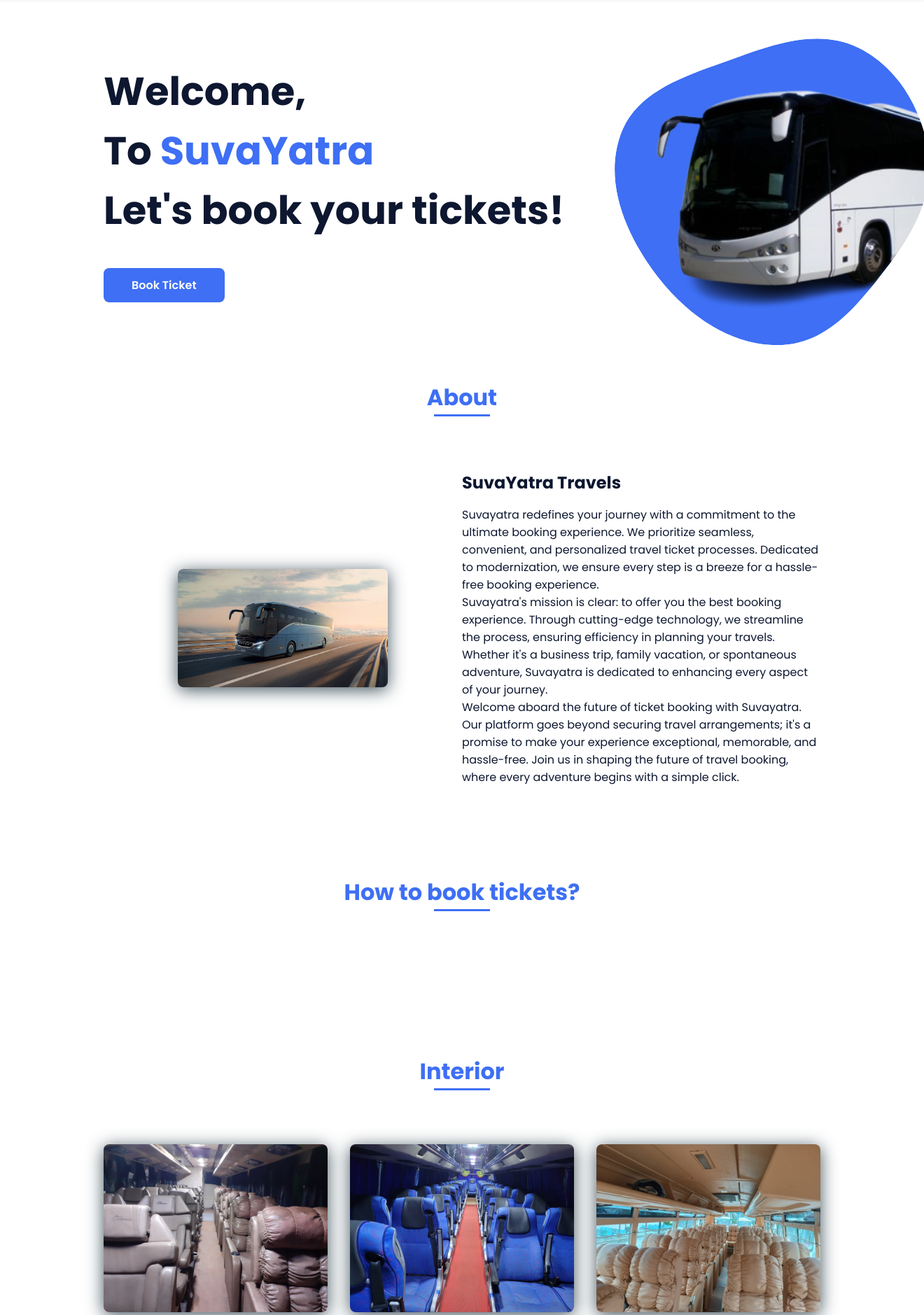
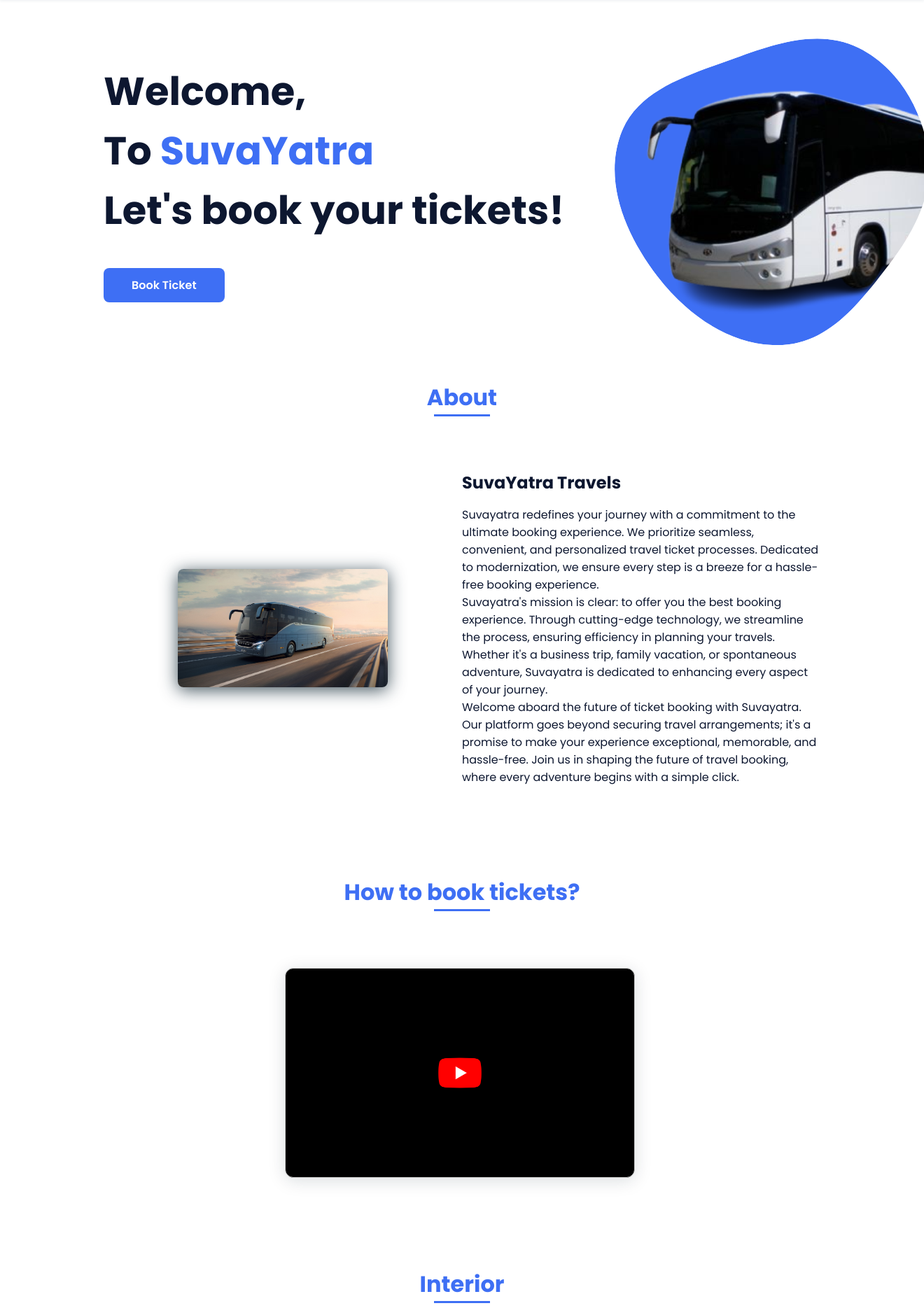
Before and after one commit to Priyanka-Kadel/Bus-Ticket-Booking-System, a Django app: page / in a window 1320 px wide. Shown: the part 72-1951 px from the top of the page at 70% size. Run offline with Django 5.2, Linux system fonts and the light colour scheme.

Commit message:
overall clarance

```diff
--- a/static/css/home.css
+++ b/static/css/home.css
@@ -236,7 +236,7 @@ img {
 }
 
 .home__blob-img {
-    width: 558px;
+    width: 570px;
 }
 
 
@@ -345,7 +345,27 @@ img {
     border-radius: .5rem;
     box-shadow: 0px 4px 25px rgba(14, 36, 49, 0.792);
 }
+.panel {
+    background: url('/static/images/ytt.png') no-repeat center center;
+    background-size: 70px; /* Adjust the size of the image as needed */
+    background-color: #000000;
+    border: 1px solid #ccc;
+    border-radius: 12px;
+    height: 300px;
+    width: 500px;
+    margin-left: 259px;
+    margin-top: 4px;
+    box-shadow: 0px 4px 25px rgba(14, 36, 49, 0.15);
+    display: flex;
+    justify-content: center;
+    align-items: center;
+    cursor: pointer; /* Add this line to set the cursor to pointer */
+}
+.panel:hover {
+    box-shadow: rgba(38, 38, 44, 0.3) 0px 8px 24px, rgba(33, 33, 37, 0.3) 0px 16px 56px, rgba(42, 42, 45, 0.3) 0px 24px 80px;
+    background-color: var(--second-color);
 
+}
 /* ===== WORK =====*/
 .work__container {
     row-gap: 2rem;
@@ -614,6 +634,7 @@ img {
 
 footer .container{
     background-color: var(--second-color);
+    font-weight: var(--font-semi);
 }
 
 .col2 p{
@@ -645,7 +666,7 @@ footer .container{
     width: 75px;
     height: 2px;
     position: absolute;
-    background-color: #e91e64;
+    background-color: #43dfd9;
     bottom: -10px;
 }
 
--- a/templates/home.html
+++ b/templates/home.html
@@ -51,7 +51,7 @@
                             </mask>
                             <g mask="url(#mask0)">
                                 <path d="M9.19024 145.964C34.0253 76.5814 114.865 54.7299 184.111 29.4823C245.804 6.98884 311.86 -14.9503 370.735 14.143C431.207 44.026 467.948 107.508 477.191 174.311C485.897 237.229 454.931 294.377 416.506 344.954C373.74 401.245 326.068 462.801 255.442 466.189C179.416 469.835 111.552 422.137 65.1576 361.805C17.4835 299.81 -17.1617 219.583 9.19024 145.964Z"/>
-                                <image class="home__blob-img" x="50" y="50"  href="static/images/perfill.png"/>
+                                <image class="home__blob-img" x="35" y="50"  href="static/images/perfill.png"/>
 
                             </g>
                         </svg>
@@ -100,8 +100,6 @@
                         <div class="panel">
 
                         </div>
-
-
                     </a>
         </section>
 
--- a/templates/payment.html
+++ b/templates/payment.html
@@ -223,7 +223,6 @@ const passenger_id= parseInt(document.getElementById("passenger-id").innerText)
 
     var checkout = new KhaltiCheckout(config);
     var btn = document.getElementById("payment-button");
-    var btn = document.getElementById("payment-button");
 btn.onclick = function () {
     // minimum transaction amount must be 10, i.e 1000 in paisa.
     const amountInPaisa = parseInt(document.getElementById("total_price").innerText);
```
Also changed, not shown: static/css/seats.css (+12 -9 lines), templates/seats.html (+4 -4 lines), static/images/tt.jpg (added), static/images/ttt.png (added).
